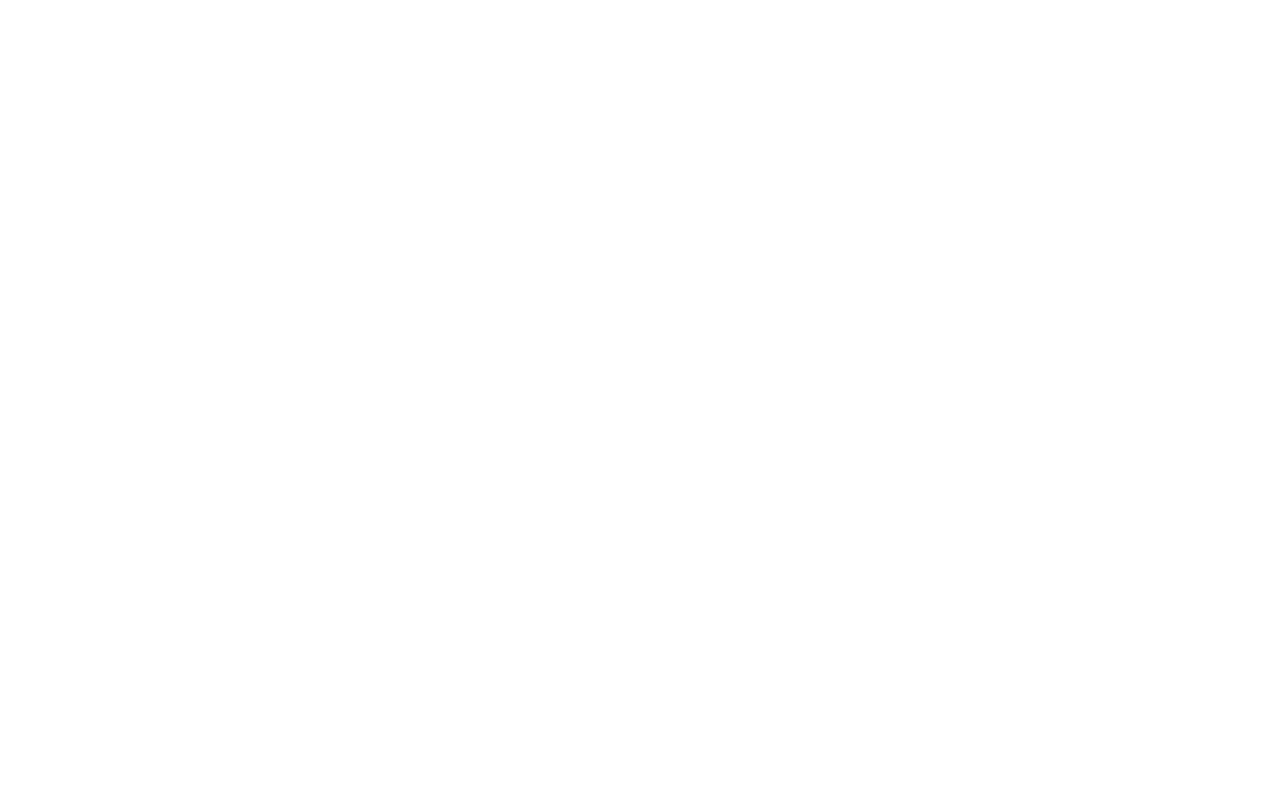
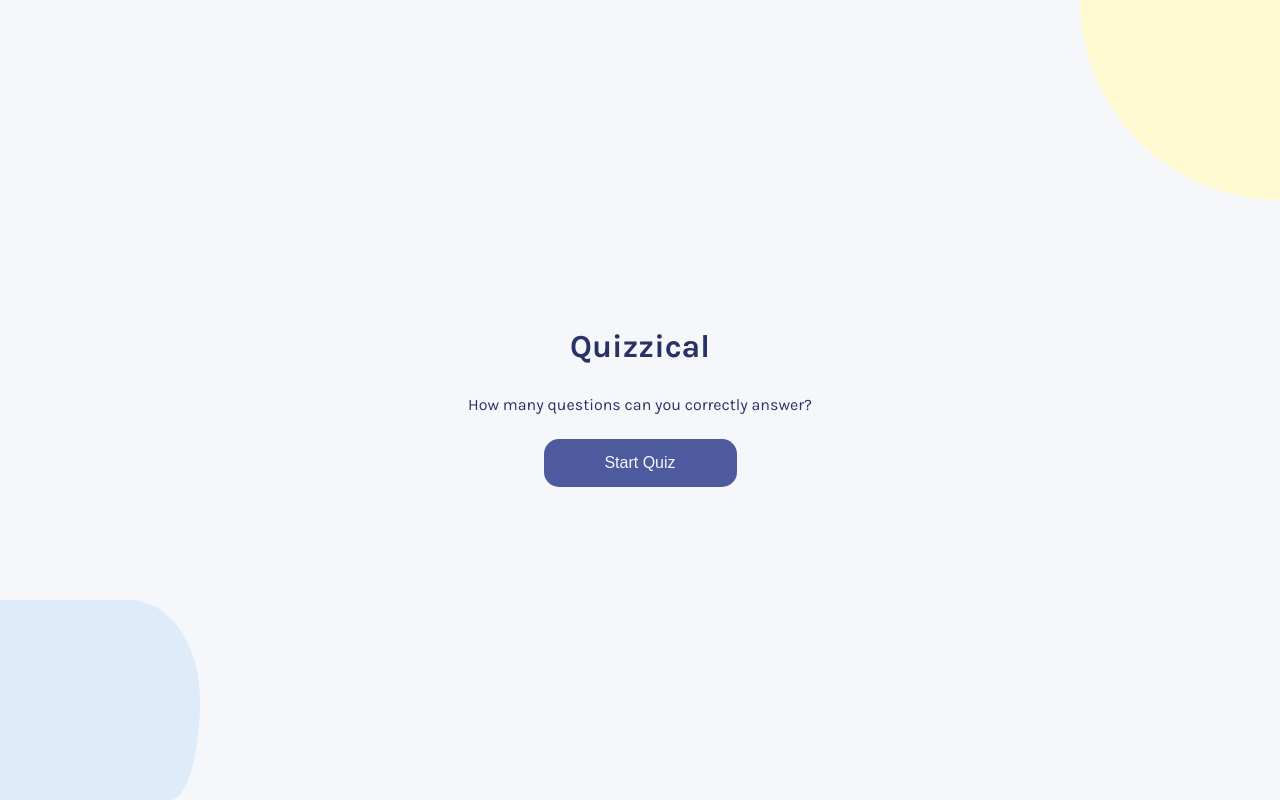
Before and after one commit to Timbaines/quizzical, a React (Vite) app: page / in a window 1280 px wide. Built offline with nearby package versions, Linux system fonts and the light colour scheme.

Commit message:
Stage 1: Initial Commit

```diff
--- a/src/App.jsx
+++ b/src/App.jsx
@@ -1,12 +1,27 @@
-import './style.css'
+import { useState } from 'react';
+import Quiz from './components/Quiz';
+import './style.css';
 
-function App() {
+export default function App() {
+    const [getQuiz, setGetQuiz] = useState(false);
 
-  return (
-    <div>
+    function handleGetQuiz() {
+        setGetQuiz(true);
+    }
 
-    </div>
-  )
+    return (
+        <main>
+            <div className="blob-top"></div>
+            {getQuiz ? (
+                <Quiz/>
+            ) : (
+                <div className="start-container">
+                    <h1 className="primary-heading">Quizzical</h1>
+                    <p className="primary-description">How many questions can you correctly answer?</p>
+                    <button onClick={handleGetQuiz} className="btn-start">Start Quiz</button>
+                </div>
+            )}
+            <div className="blob-bottom"></div>
+        </main>
+    );
 }
-
-export default App
--- /dev/null
+++ b/src/components/Question.jsx
@@ -0,0 +1,40 @@
+import PropTypes from 'prop-types';
+
+export default function Question({ question, onChange, showResults }) {
+    const isCorrect = (choice) => showResults && choice === question.correctAnswer;
+    const isIncorrect = (choice) => showResults && choice === question.selectedAnswer && choice !== question.correctAnswer;
+    const getButtonClass = (choice) => {
+        if (isCorrect(choice)) return 'btn-answer correct';
+        if (isIncorrect(choice)) return 'btn-answer incorrect';
+        return 'btn-answer' + (choice === question.selectedAnswer ? ' active' : '');
+    };
+
+    return (
+        <div className="question-container">
+            <h3 dangerouslySetInnerHTML={{ __html: question.question }} />
+            <div className="selection-container">
+                {question.choices.map((choice, index) => (
+                    <button
+                        key={index}
+                        className={getButtonClass(choice)}
+                        onClick={() => onChange(choice, question.id)}
+                        dangerouslySetInnerHTML={{ __html: choice }}
+                        disabled={showResults}
+                    />
+                ))}
+            </div>
+        </div>
+    );
+}
+
+Question.propTypes = {
+    question: PropTypes.shape({
+        question: PropTypes.string.isRequired,
+        correctAnswer: PropTypes.string.isRequired,
+        choices: PropTypes.arrayOf(PropTypes.string).isRequired,
+        selectedAnswer: PropTypes.string,
+        id: PropTypes.number.isRequired,
+    }).isRequired,
+    onChange: PropTypes.func.isRequired,
+    showResults: PropTypes.bool.isRequired,
+};
--- /dev/null
+++ b/src/components/Quiz.jsx
@@ -0,0 +1,108 @@
+import { useState, useEffect, useCallback } from "react";
+import Question from "./Question";
+
+export default function Quiz() {
+    const [quizData, setQuizData] = useState([]);
+    const [score, setScore] = useState(0);
+    const [showResults, setShowResults] = useState(false);
+    const [isLoading, setIsLoading] = useState(true);
+    const [allQuestionsAnswered, setAllQuestionsAnswered] = useState(false);
+
+    const fetchData = useCallback(async () => {
+        setIsLoading(true);
+        const res = await fetch("https://opentdb.com/api.php?amount=5&category=18&difficulty=easy");
+        const data = await res.json();
+        setQuizData(data.results.map((result, index) => ({
+            question: result.question,
+            correctAnswer: result.correct_answer,
+            choices: shuffleArray([...result.incorrect_answers, result.correct_answer]),
+            selectedAnswer: null,
+            id: index
+        })));
+        setIsLoading(false);
+    }, []);
+
+    useEffect(() => {
+        fetchData();
+    }, [fetchData]);
+
+    useEffect(() => {
+        const allAnswered = quizData.every((question) => question.selectedAnswer !== null);
+        setAllQuestionsAnswered(allAnswered);
+    }, [quizData]);
+
+    const shuffleArray = (array) => {
+        for (let i = array.length - 1; i > 0; i--) {
+            const j = Math.floor(Math.random() * (i + 1));
+            [array[i], array[j]] = [array[j], array[i]];
+        }
+        return array;
+    };
+
+    const getTotalScore = () => {
+        let newScore = 0;
+        quizData.forEach((question) => {
+            if (question.correctAnswer === question.selectedAnswer) {
+                newScore++;
+            }
+        });
+        setScore(newScore);
+    };
+
+    const handleOnChangeAnswer = (value, id) => {
+        setQuizData((prev) =>
+            prev.map((question) =>
+                question.id === id ? { ...question, selectedAnswer: value } : question
+            )
+        );
+    };
+
+    const handleOnCheckAnswers = (e) => {
+        e.preventDefault();
+        if (allQuestionsAnswered) {
+            setShowResults(true);
+            getTotalScore();
+        }
+    };
+
+    const newGame = () => {
+        setScore(0);
+        setShowResults(false);
+        setQuizData([]);
+        fetchData();
+    };
+
+    const questionsComponents = quizData.map((question) => (
+        <Question
+            question={question}
+            key={question.id}
+            onChange={handleOnChangeAnswer}
+            showResults={showResults}
+        />
+    ));
+
+    return (
+        <div className="quiz-container">
+            {isLoading ? (
+                <p>Loading...</p>
+            ) : (
+                <form onSubmit={handleOnCheckAnswers}>
+                    {questionsComponents}
+                    {!showResults && allQuestionsAnswered && (
+                        <button type="submit" className="btn-check-answer">
+                            Check Answers
+                        </button>
+                    )}
+                    {showResults && (
+                        <div className="result-display">
+                            <p className="score-display">You scored {score}/5 correct answers</p>
+                            <button type="button" onClick={newGame} className="btn-play-again">
+                                Play again
+                            </button>
+                        </div>
+                    )}
+                </form>
+            )}
+        </div>
+    );
+}
--- a/src/style.css
+++ b/src/style.css
@@ -0,0 +1,157 @@
+* {
+    box-sizing: border-box;
+    margin: 0;
+    padding: 0;
+}
+
+html, body {
+    display: flex;
+    align-items: center;
+    justify-content: center;
+    font-family: Karla, sans-serif;
+    text-align: center;
+    background: #F5F7FB;
+    color: #293264;
+    height: 100vh;
+}
+
+.blob-top {
+    position: absolute;
+    right: 0;
+    top: 0;
+    background-color: #FFFAD1;
+    border-radius: 20% 30% 0% 100% / 0% 0% 100% 100%;
+    width: 300px;
+    height: 300px;
+    z-index: 100;
+}
+
+.blob-bottom {
+    position: absolute;
+    left: 0;
+    bottom: 0;
+    background-color: #DEEBF8;
+    border-radius: 0% 70% 30% 0% / 100% 100% 100% 80%;
+    width: 300px;
+    height: 300px;
+    z-index: 100;
+}
+
+.start-container {
+    display: flex;
+    flex-direction: column;
+    align-items: center;
+    justify-content: center;
+    height: 100vh;
+    text-align: center;
+}
+
+.primary-heading,
+.primary-description {
+    padding: 15px
+}
+
+.question-container {
+    margin-bottom: 20px;
+    padding: 20px;
+    border-bottom: 1px solid #DBDEF0;
+}
+
+.question-container h3 {
+    font-size: 16px;
+    font-weight: 700;
+    text-align: left;
+}
+
+.selection-container {
+    display: flex;
+    flex-wrap: wrap;
+    justify-content: start;
+    margin-top: 10px;
+}
+
+.quiz-container {
+    margin-bottom: 20px;
+    padding: 15px;
+    max-width: 960px;
+
+}
+
+.btn-start, .btn-check-answer, .btn-play-again {
+    padding: 15px;
+    margin-top: 10px;
+    border: none;
+    border-radius: 15px;
+    background-color: #4D5B9E;
+    color: #F5F7FB;
+    cursor: pointer;
+    font-size: 16px;
+    width: 193px;
+}
+
+.btn-answer {
+    margin: 5px;
+    padding: 10px 15px;
+    border-radius: 10px;
+    background-color: #F5F7FB;
+    color: #293264;
+    border: 1px solid #293264;
+    cursor: pointer;
+    font-size: 11px;
+    font-weight: 700;
+}
+
+.btn-answer.active {
+    background-color: #D6DBF5;
+    border: 1px solid #D6DBF5;
+}
+
+.btn-answer.correct {
+    background-color: #94D7A2;
+    border: 1px solid #94D7A2;
+}
+
+.btn-answer.incorrect {
+    background-color: #F8BCBC;
+    border: 1px solid #F8BCBC;
+}
+
+.result-display {
+    display: flex;
+    flex-direction: row;
+    align-items: center;
+    justify-content: end;
+    margin-top: 20px;
+    gap: 20px;
+}
+
+.score-display {
+    margin-top: 10px;
+    font-size: 16px;
+    font-weight: bold;
+    z-index: 200;
+}
+
+@media (max-width: 1551px) {
+    .blob-top,
+    .blob-bottom {
+        width: 250px;
+        height: 250px;
+    }
+}
+
+@media (max-width: 1300px) {
+    .blob-top,
+    .blob-bottom {
+        width: 200px;
+        height: 200px;
+    }
+}
+
+@media (max-width: 960px) {
+    .blob-top,
+    .blob-bottom {
+        width: 90px;
+        height: 90px;
+    }
+}
```
Also changed, not shown: 1 other file (tests, documents, lock files or other folders).
